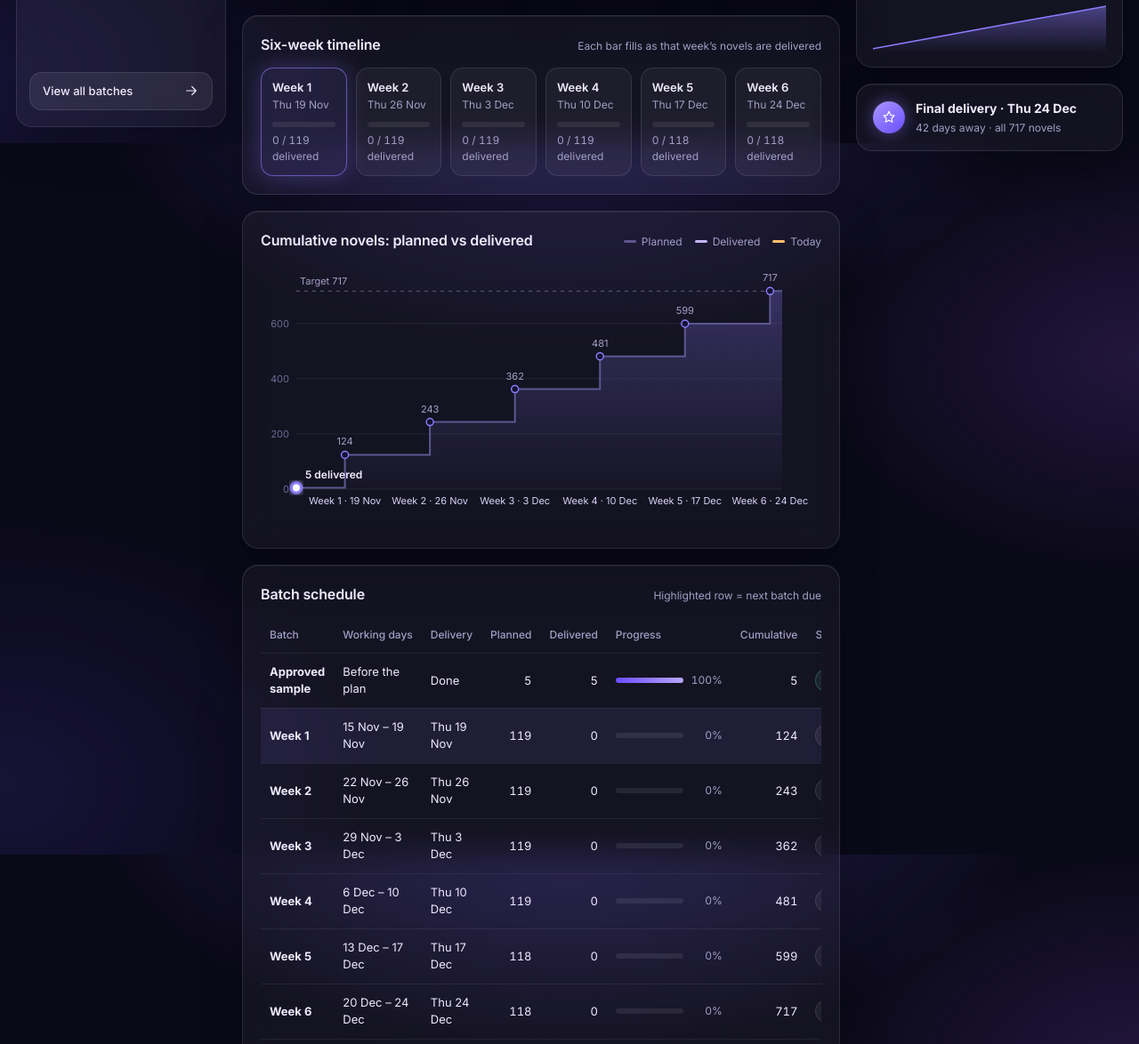
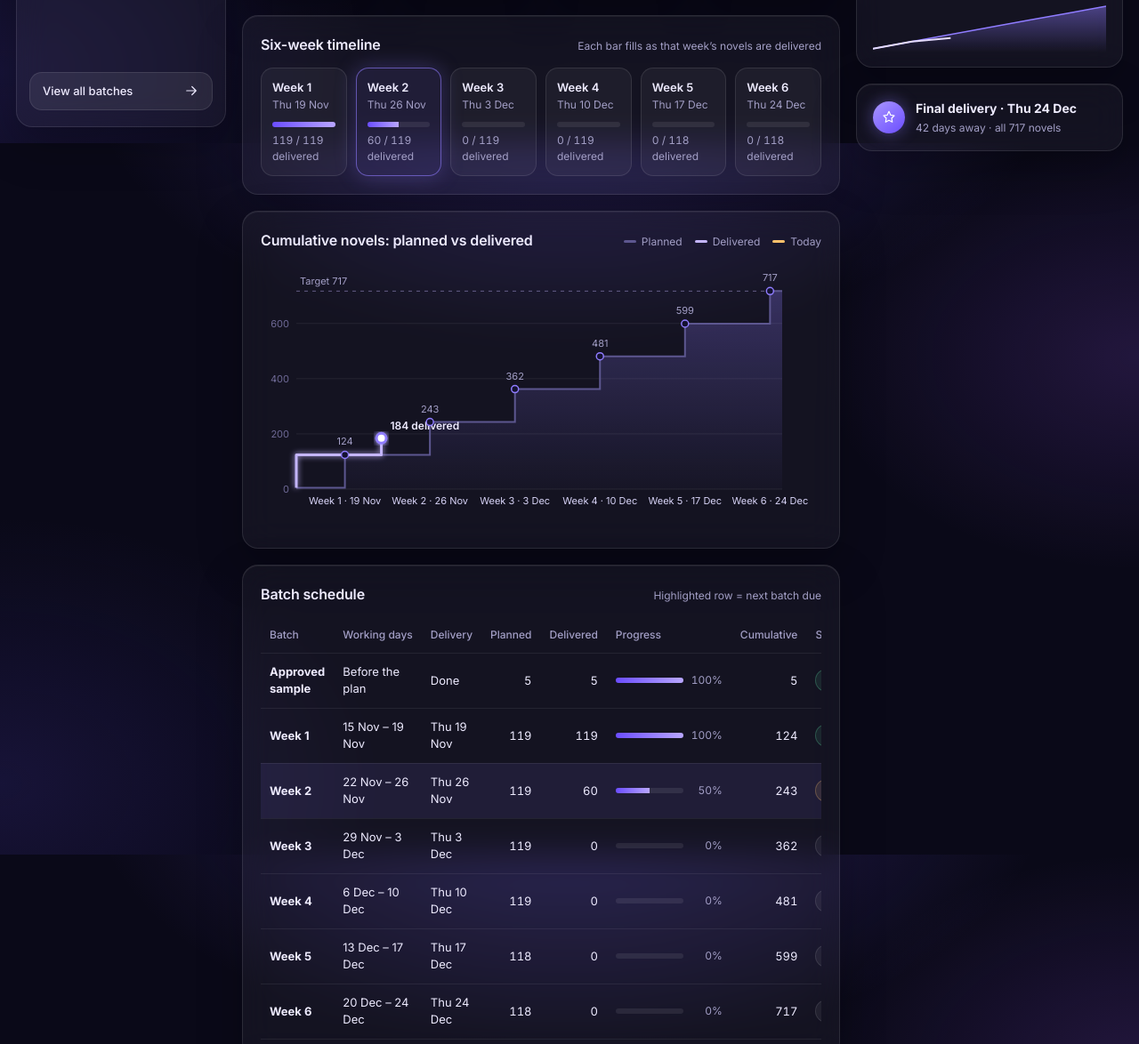
Before and after one commit to ramymostafa736/novels-production-plan, a plain HTML site: page index.html in a window 1280 px wide. Shown: the part 639-1813 px from the top of the page at 89% size. Drawn offline with Linux system fonts and the light colour scheme.

Commit message:
TEST: sample progress (Week 1 delivered, Week 2 in progress)
Co-Authored-By: Claude Opus 5.5 <noreply@anthropic.com>
Claude-Session: https://claude.ai/code/session_015eA1z1d8MutbZMXKCQR3te

```diff
--- a/index.html
+++ b/index.html
@@ -369,11 +369,11 @@ const SHEET_CSV_URL = "";
 
 /* ===== PROGRESS DATA — update `delivered` and `status` each week, and LAST_UPDATED =====
    status: "Not started" | "In progress" | "Delivered" | "Approved" */
-const LAST_UPDATED = "2026-11-11";
+const LAST_UPDATED = "2026-11-12";
 const BATCHES = [
   { batch: 0, label: "Approved sample", start: null,         end: null,         delivery: null,         planned: 5,   delivered: 5, status: "Approved" },
-  { batch: 1, label: "Week 1",          start: "2026-11-15", end: "2026-11-19", delivery: "2026-11-19", planned: 119, delivered: 0, status: "Not started" },
-  { batch: 2, label: "Week 2",          start: "2026-11-22", end: "2026-11-26", delivery: "2026-11-26", planned: 119, delivered: 0, status: "Not started" },
+  { batch: 1, label: "Week 1",          start: "2026-11-15", end: "2026-11-19", delivery: "2026-11-19", planned: 119, delivered: 119, status: "Approved" },
+  { batch: 2, label: "Week 2",          start: "2026-11-22", end: "2026-11-26", delivery: "2026-11-26", planned: 119, delivered: 60, status: "In progress" },
   { batch: 3, label: "Week 3",          start: "2026-11-29", end: "2026-12-03", delivery: "2026-12-03", planned: 119, delivered: 0, status: "Not started" },
   { batch: 4, label: "Week 4",          start: "2026-12-06", end: "2026-12-10", delivery: "2026-12-10", planned: 119, delivered: 0, status: "Not started" },
   { batch: 5, label: "Week 5",          start: "2026-12-13", end: "2026-12-17", delivery: "2026-12-17", planned: 118, delivered: 0, status: "Not started" },
```
